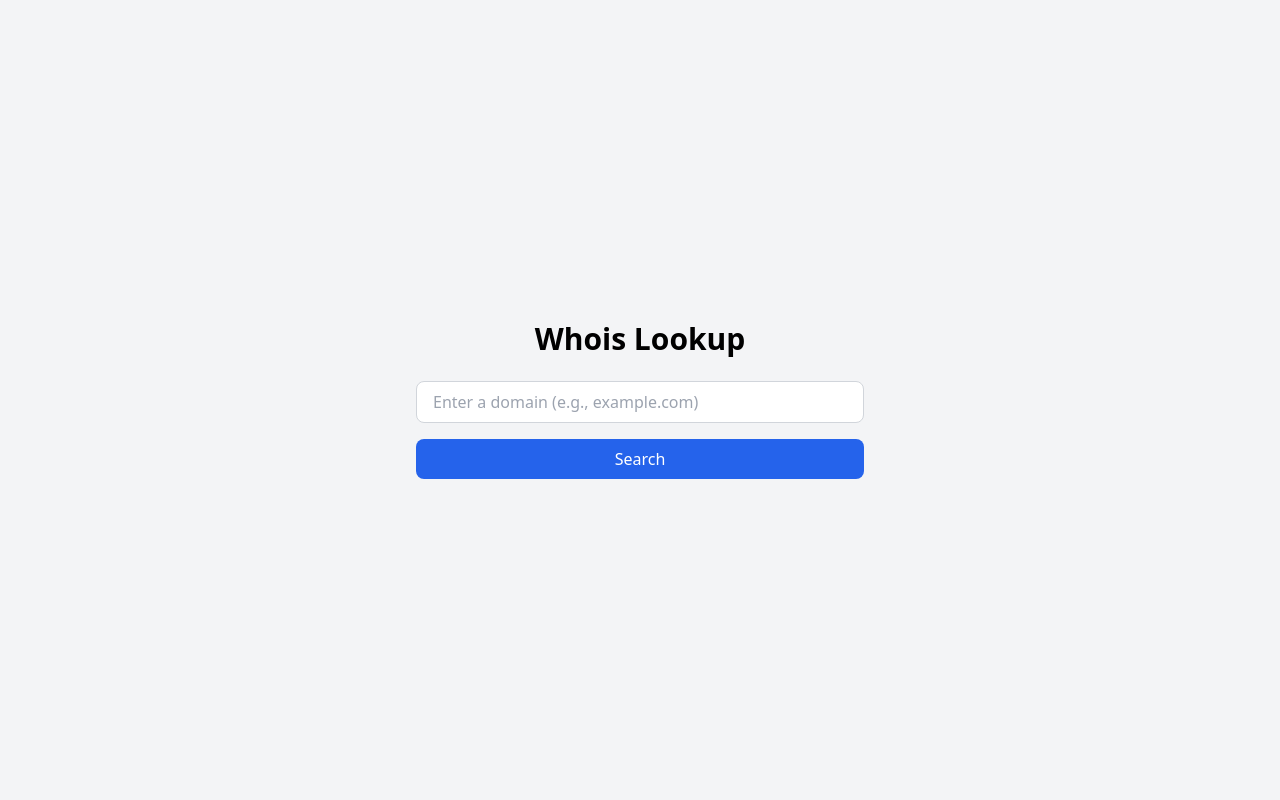
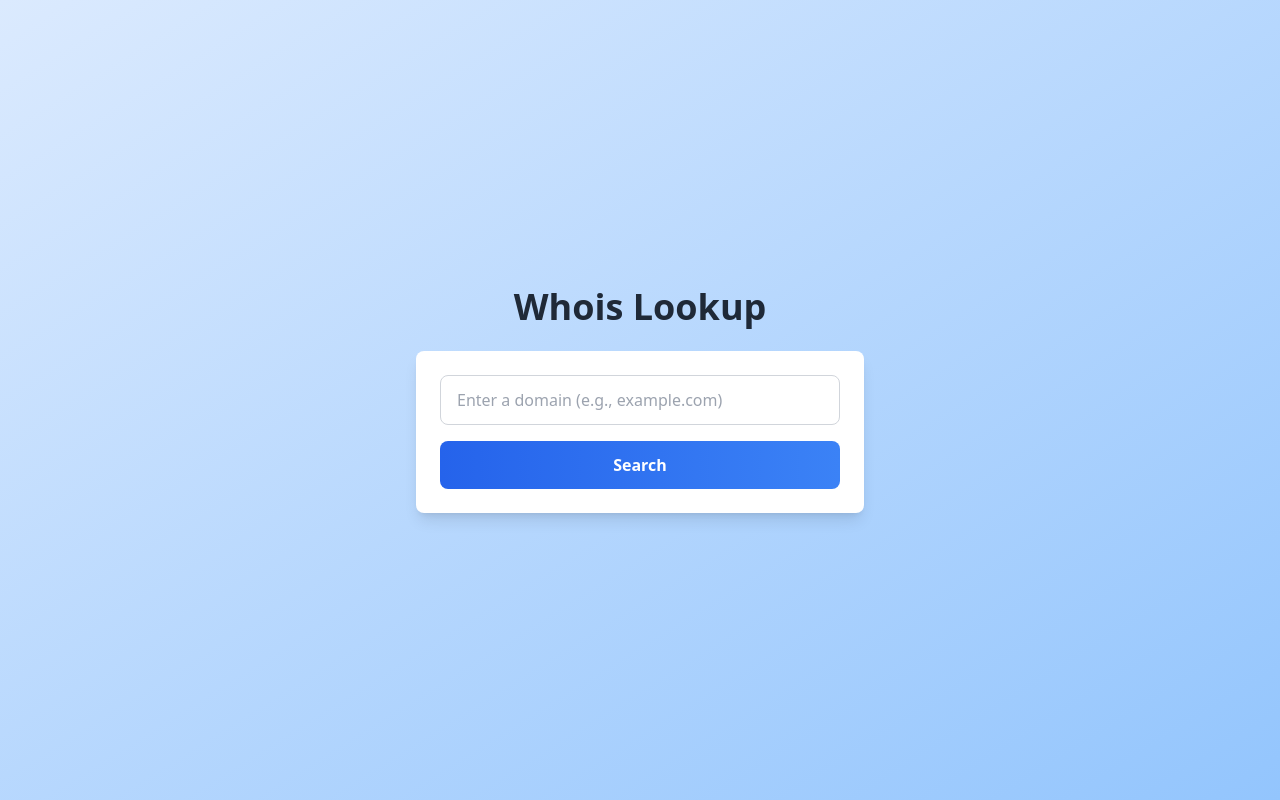
Before and after one commit to domainbf/whoislook, a Next.js app: page / in a window 1280 px wide. Built offline with nearby package versions, Linux system fonts and the light colour scheme.

Commit message:
Update page.tsx

```diff
--- a/app/page.tsx
+++ b/app/page.tsx
@@ -14,19 +14,19 @@ export default function HomePage() {
   };
 
   return (
-    <div className="flex flex-col items-center justify-center min-h-screen bg-gray-100">
-      <h1 className="text-3xl font-bold mb-6">Whois Lookup</h1>
-      <form onSubmit={handleSubmit} className="w-full max-w-md">
+    <div className="flex flex-col items-center justify-center min-h-screen bg-gradient-to-br from-blue-100 to-blue-300">
+      <h1 className="text-4xl font-extrabold text-gray-800 mb-6">Whois Lookup</h1>
+      <form onSubmit={handleSubmit} className="w-full max-w-md bg-white shadow-lg rounded-lg p-6">
         <input
           type="text"
           placeholder="Enter a domain (e.g., example.com)"
           value={domain}
           onChange={(e) => setDomain(e.target.value)}
-          className="w-full px-4 py-2 border border-gray-300 rounded-lg mb-4"
+          className="w-full px-4 py-3 border border-gray-300 rounded-lg focus:ring-2 focus:ring-blue-500 focus:outline-none mb-4"
         />
         <button
           type="submit"
-          className="w-full bg-blue-600 text-white py-2 rounded-lg hover:bg-blue-700"
+          className="w-full bg-gradient-to-r from-blue-600 to-blue-500 text-white font-semibold py-3 rounded-lg hover:from-blue-700 hover:to-blue-600"
         >
           Search
         </button>
```
